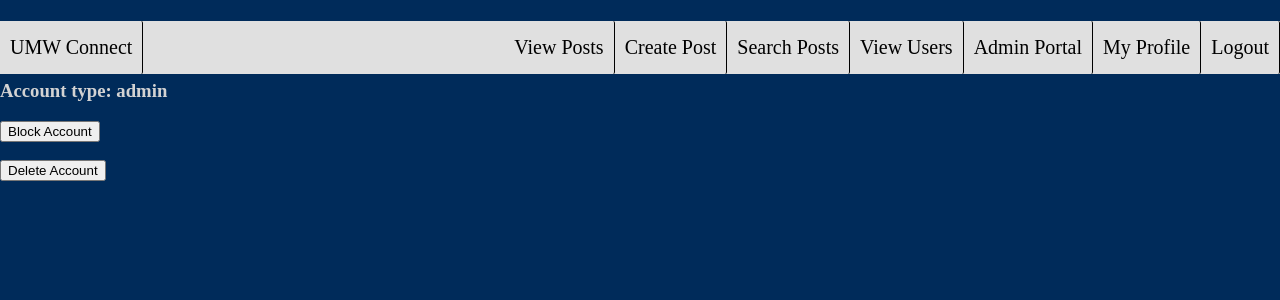
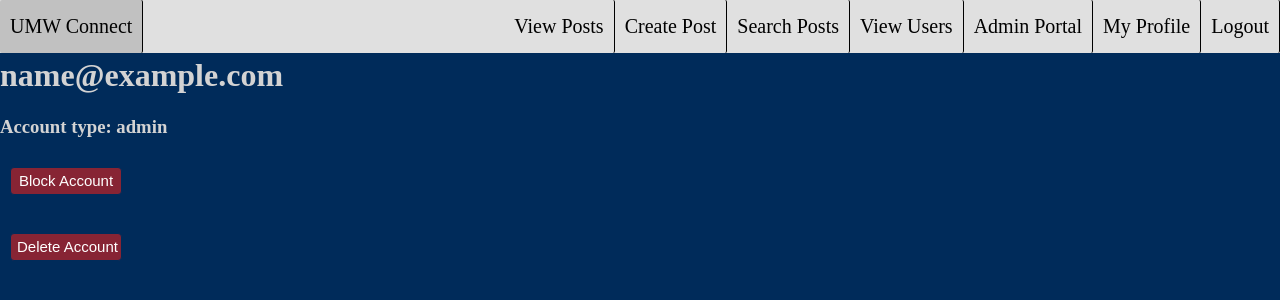
Before and after one commit to jthomas-25/cpsc-430-outreach, a Django app: page /users/view/?user=1 in a window 1280 px wide. Shown: the top 300 px of the page. Run offline with Django 3.2, Linux system fonts and the light colour scheme; the visitor is signed in with stand-in values (Sample User, id 1); data comes from the database, SQL or seed files in the repository.

Commit message:
Add button changes and worked on improving formatting

```diff
--- a/outreach/outreach_project/home/static/home/default_list.css
+++ b/outreach/outreach_project/home/static/home/default_list.css
@@ -11,6 +11,7 @@
     font-size: 30px;
     padding-bottom: 10px;
     padding-top: 10px;
+    transition: height 1s;
 }
 .list_items:last-child {
     border-bottom: none;
--- a/outreach/outreach_project/home/static/home/header.css
+++ b/outreach/outreach_project/home/static/home/header.css
@@ -77,31 +77,21 @@
 }
 
 .button {
-  /*background-color: #002B5A;
-  border: 1px #872434 solid;
+  background-color:  #872434 ;
+  border: 1px #002B5A solid;
   border-radius: 4px;
   height: 28px;
-  width: 200px;
+  width: 112px;
   color:white;
-<<<<<<< HEAD
-  padding-top: 5px;
   text-align: center;
   text-decoration: none;
   display: inline-block;
-  font-size: 20px;
-  margin-top: 1%;
-  /*
-  margin-left: 475px;
-  margin-right: -380px;
-  */
-=======
-  padding: 12px 12 px;
-  text-align: center;
-  text-decoration: none;
-  display: inline-block;
-  font-size: 15px;
-  margin-top: 10px;*/
+  font-size: 16px;
+  margin-top: 10px;
+  padding-top: 6px;
 
+
+  /**
   padding:5px 10px;
   width: 80px;
   color: white;
@@ -112,9 +102,11 @@
   display: inline-block;
   text-decoration: none;
   text-align: center;
-
->>>>>>> 71e10b4571f4a12099c430ad46c9e746a1cc17c5
+  */
   cursor: pointer;
+}
+.button:hover {
+  background-color: #701c2a;
 }
 
 #create_button {
@@ -128,9 +120,19 @@
 }
 
 #edit_button {
-    font-size: 16px;
+    margin: 10px;
+    padding-top: 0;
+    font-size: 15px;
 }
 
 #delete_button {
-    font-size: 16px;
+    margin: 10px;
+    padding-top: 0;
+    font-size: 15px;
 }
+
+#block_button {
+  margin: 10px;
+  padding-top: 0;
+  font-size: 15px;
+}
--- a/outreach/outreach_project/home/templates/home/admin_portal_view.html
+++ b/outreach/outreach_project/home/templates/home/admin_portal_view.html
@@ -16,7 +16,7 @@
         <label for="expandable" class="lbl_toggle">{{post.title}}</label>
 
         <div class="collapsable_content">
-            <a href="/posts/{{post.id}}/">View Post</a>
+            <a href="/posts/{{post.id}}/" class="button">View Post</a>
             <p>Description</p>
             <p>{{post.description}}</p>
 
@@ -32,7 +32,7 @@
         <input id="expandable" class="toggle" type="checkbox">
         <label for="expandable" class="lbl_toggle">{{user.email}}</label>
         <div class="collapsable_content">
-            <a href="/users/view/?user={{user.id}}">View User</a>
+            <a href="/users/view/?user={{user.id}}" class="button">View User</a>
             <p>Bio</p>
             <p>{{user.bio}}</p>
         </div>
--- a/outreach/outreach_project/posts/templates/posts/search2.html
+++ b/outreach/outreach_project/posts/templates/posts/search2.html
@@ -77,7 +77,7 @@
         </label>
 
         <div class="collapsable_content" onclick="click()">
-            <a href="/posts/{{post.id}}/">View Post </a>
+            <a href="/posts/{{post.id}}/" class="button">View Post </a>
             <p>Description: {{post.description}}</p>
 
        </div>
--- a/outreach/outreach_project/users/templates/users/user_detail.html
+++ b/outreach/outreach_project/users/templates/users/user_detail.html
@@ -7,23 +7,24 @@
   <body>
 
   {% include "header.html" %}
+  <br><br>
     <h1 id="email">{{ user.email }}</h1>
     <h3 id="account-type">Account type: {{ accountType }}</h3>
     <div className="options">
       <form method="post">
         {% csrf_token %}
         {% if user.is_pending %}
-            <input type="submit" name="Approve Account" value="Approve Account">
+            <input type="submit" name="Approve Account" value="Approve Account" class="button" id="block_button">
         {% elif user.is_active %}
-            <input type="submit" name="Block Account" value="Block Account">
+            <input type="submit" name="Block Account" value="Block Account" class="button" id="block_button">
         {% elif user.is_blocked %}
-            <input type="submit" name="Unblock Account" value="Unblock Account">
+            <input type="submit" name="Unblock Account" value="Unblock Account" class="button" id="block_button">
         {% endif %}
       </form>
       <br>
       <form method="post">
         {% csrf_token %}
-        <input type="submit" name="Delete Account" value="Delete Account">
+        <input type="submit" name="Delete Account" value="Delete Account" class="button" id="delete_button">
       </form>
     </div>
 
--- a/outreach/outreach_project/users/templates/users/user_list.html
+++ b/outreach/outreach_project/users/templates/users/user_list.html
@@ -9,6 +9,7 @@
 
 
   {% include "header.html" %}
+  <br><br>
   <h1>List of Users </h1>
 <ul class="list">
     {% for user in users %}
@@ -17,7 +18,7 @@
         <label for="expandable" class="lbl_toggle">{{user.email}}</label>
 
         <div class="collapsable_content">
-            <a href="/users/view/?user={{user.id}}">View User </a>
+            <a href="/users/view/?user={{user.id}}" class="button">View User </a>
             {% if user.is_pending %}
               <p>Status: Pending</p>
             {% else %}
```
Also changed, not shown: outreach/outreach_project/home/static/home/post_detail.css (added, +21 -0 lines), outreach/outreach_project/home/templates/home/home_view.html (+0 -18 lines), outreach/outreach_project/posts/templates/posts/post_detail.html (+26 -10 lines).
